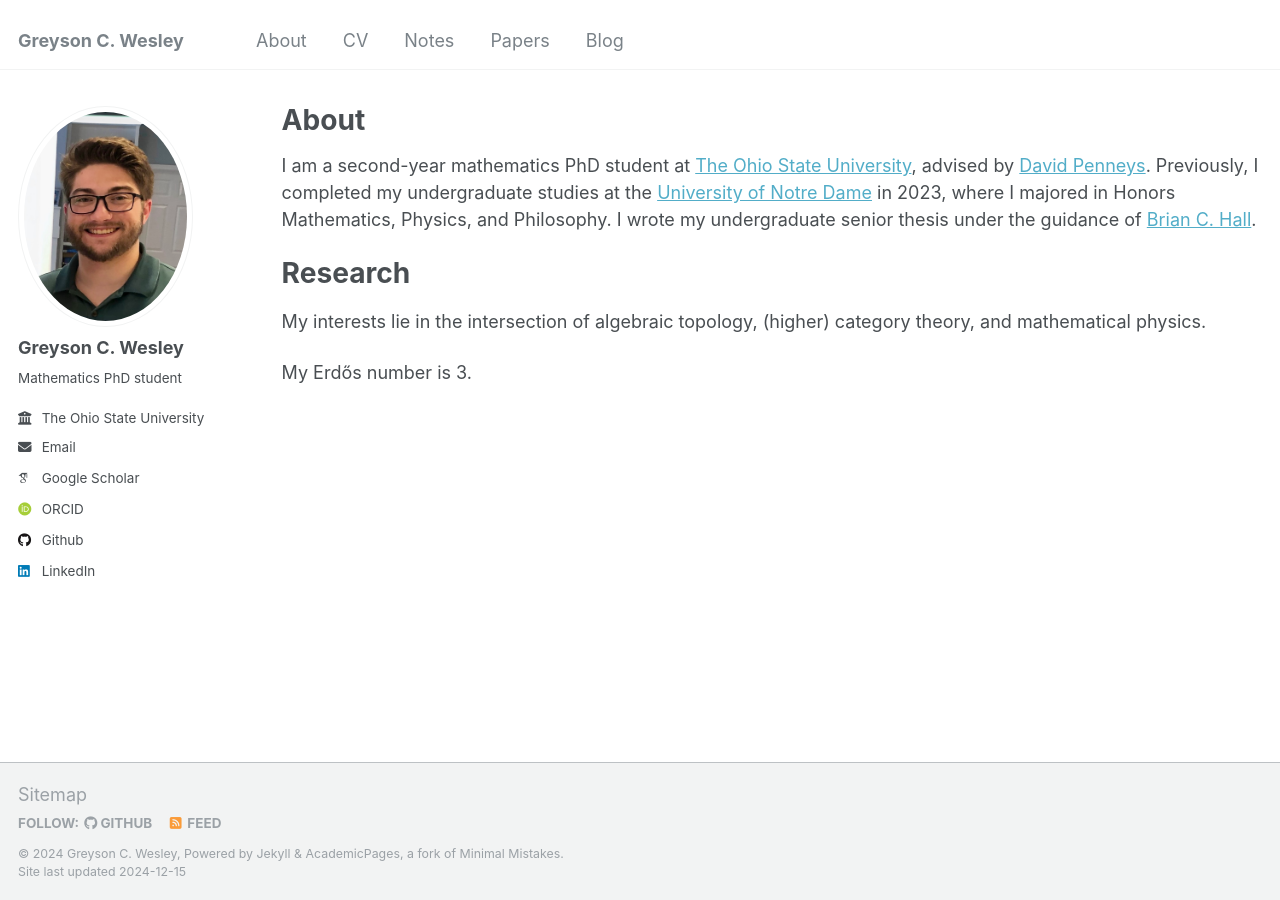
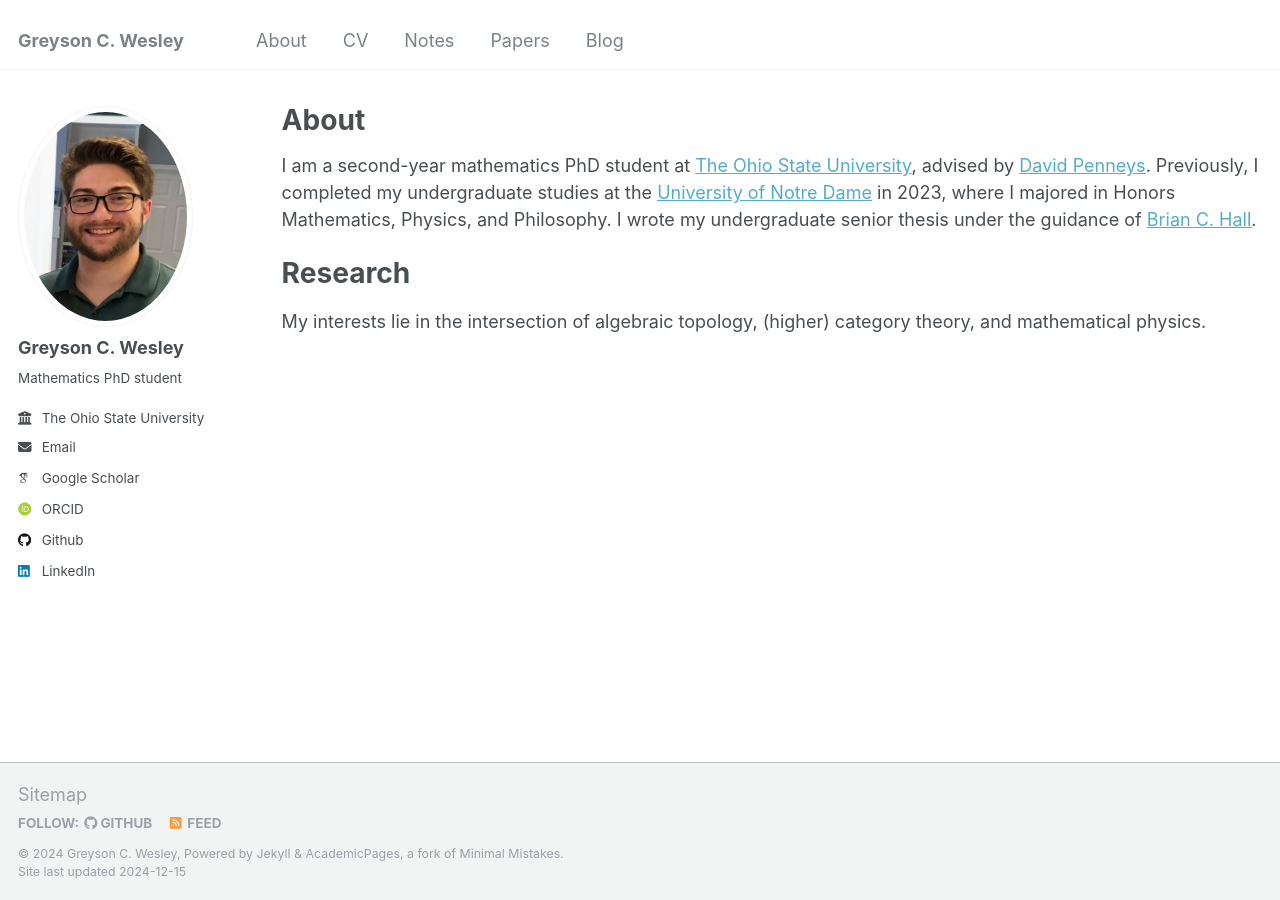
Before and after one commit to gwesley96/gwesley96.github.io, a Jekyll site: the page built from _pages/about.md, in a window 1280 px wide. Built offline with Jekyll 4.4.1, drawn with Linux system fonts in a browser that asks for light colours; some web fonts are replaced.

Commit message:
Update about.md
removed my Erdos number

```diff
--- a/_pages/about.md
+++ b/_pages/about.md
@@ -13,5 +13,3 @@ I am a second-year mathematics PhD student at [The Ohio State University](https:
 Research
 ======
 My interests lie in the intersection of algebraic topology, (higher) category theory, and mathematical physics.
-
-My Erdős number is 3.
```
